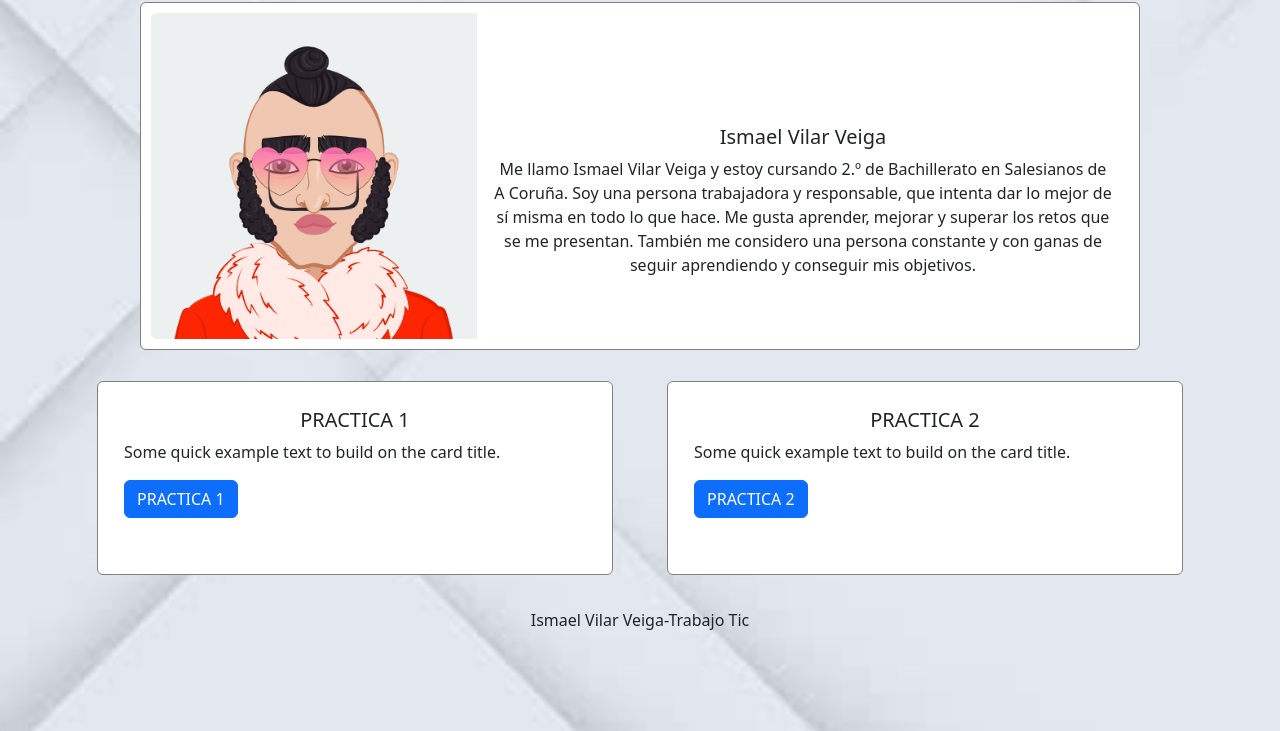
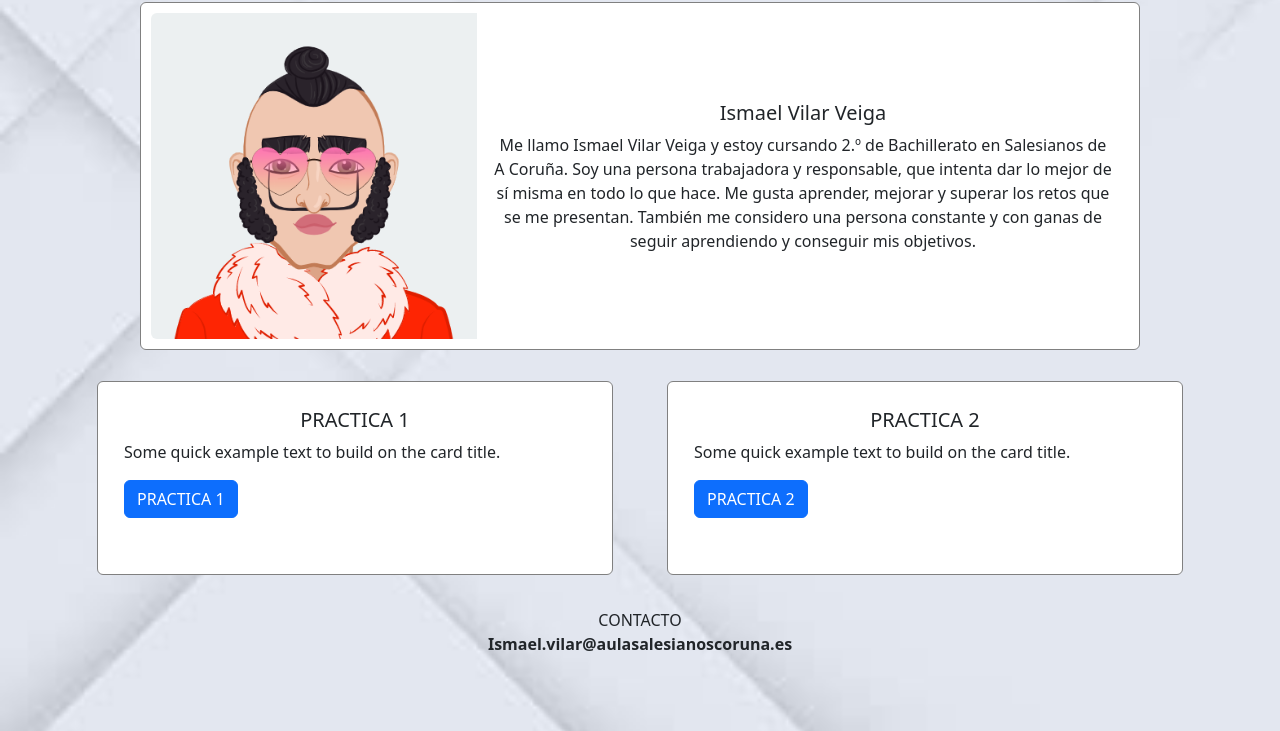
Before and after one commit to Ismaelnurmagomedov/SiguientePractica2, a plain HTML site: page index.html in a window 1280 px wide. Shown: the part 69-800 px from the top of the page. Drawn offline with nearby package versions, Linux system fonts and the light colour scheme.

Commit message:
Hice otras ideas
Puse un titulo, cree un nuevo footer,...

```diff
--- a/index.html
+++ b/index.html
@@ -3,7 +3,7 @@
   <head>
     <meta charset="utf-8">
     <meta name="viewport" content="width=device-width, initial-scale=1">
-    <title>TITULO</title>
+    <title>MIS PRÁCTICAS</title>
     <link href="https://cdn.jsdelivr.net/npm/bootstrap@5.3.8/dist/css/bootstrap.min.css" rel="stylesheet" integrity="sha384-sRIl4kxILFvY47J16cr9ZwB07vP4J8+LH7qKQnuqkuIAvNWLzeN8tE5YBujZqJLB" crossorigin="anonymous">
     <link rel="stylesheet" href="./css/estilos.css">
   </head>
@@ -18,8 +18,9 @@
         </div>
         <div class="col-md-8">
           <div class="card-body">
-            <br></br>
-            <br></br>
+            <br>
+            <br>
+            <br>
             <h5 class="card-title text-center">Ismael Vilar Veiga</h5>
             <p class="card-text text-center">Me llamo Ismael Vilar Veiga y estoy cursando 2.º de Bachillerato en Salesianos de A Coruña. Soy una persona trabajadora y responsable, que intenta dar lo mejor de sí misma en todo lo que hace. Me gusta aprender, mejorar y superar los retos que se me presentan. También me considero una persona constante y con ganas de seguir aprendiendo y conseguir mis objetivos.</p>
           </div>
@@ -57,7 +58,7 @@
     <br></br>
 
     <footer class="text-center">
-      Ismael Vilar Veiga-Trabajo Tic
+      CONTACTO<br><strong>Ismael.vilar@aulasalesianoscoruna.es</strong>
     </footer>
 
     <script src="https://cdn.jsdelivr.net/npm/bootstrap@5.3.8/dist/js/bootstrap.bundle.min.js" integrity="sha384-FKyoEForCGlyvwx9Hj09JcYn3nv7wiPVlz7YYwJrWVcXK/BmnVDxM+D2scQbITxI" crossorigin="anonymous"></script>
```
